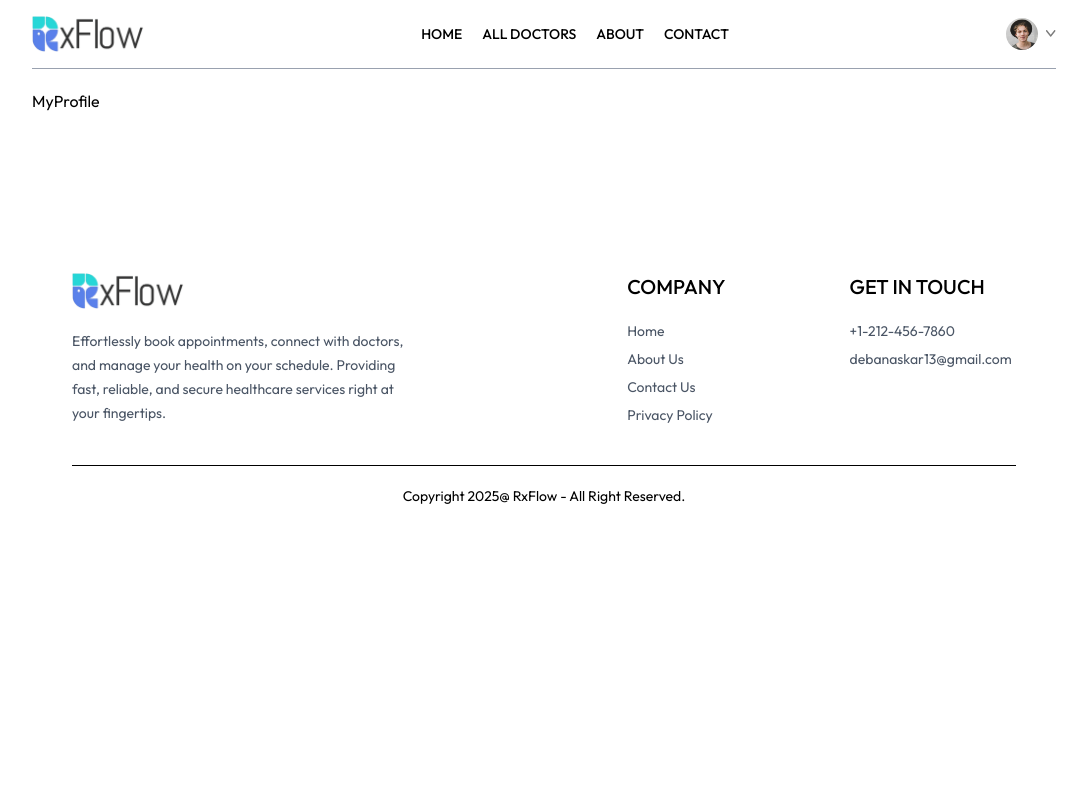
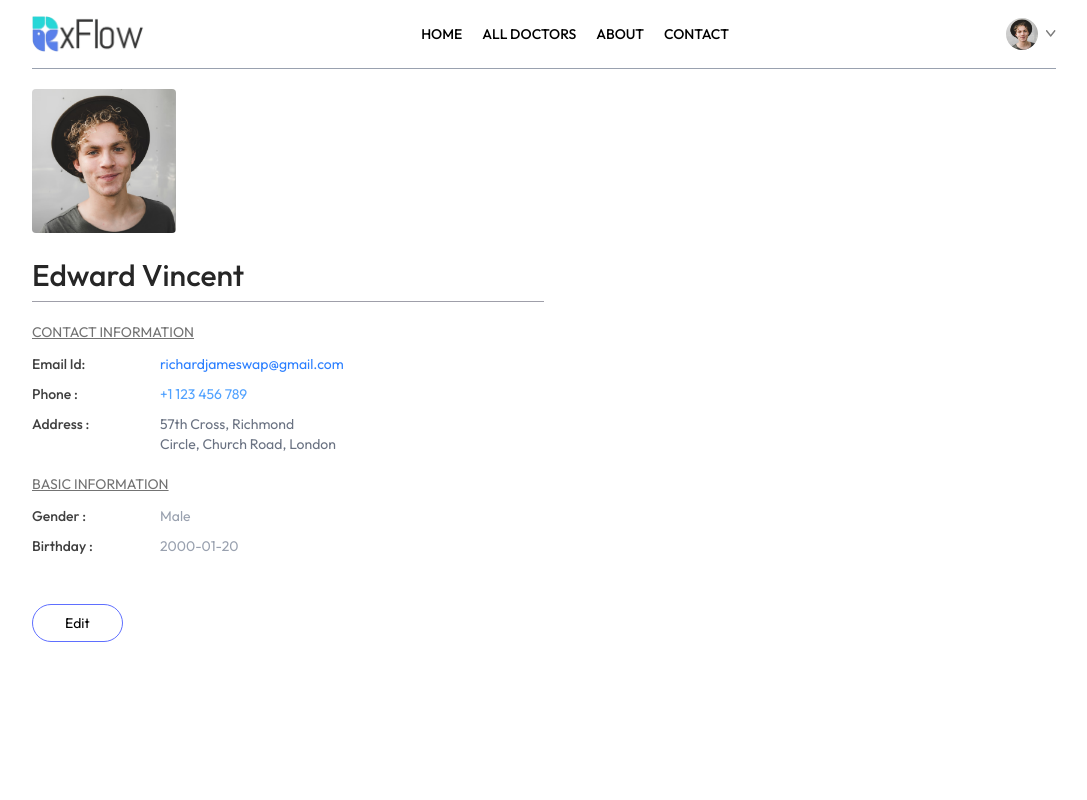
Before and after one commit to debanaskar13/Doctor-Appointment-Application, a React (Vite) app in the folder frontend/: page /my-profile in a window 1280 px wide. Shown: the top 800 px of the page, without its empty margins (96-1183 px from the left). Built offline with nearby package versions, Linux system fonts and the light colour scheme.

Commit message:
designed My Profile Page

```diff
--- a/frontend/src/components/Footer.jsx
+++ b/frontend/src/components/Footer.jsx
@@ -28,7 +28,7 @@
                     <p className='text-xl font-medium mb-5'>GET IN TOUCH</p>
                     <ul className='flex flex-col gap-2 text-gray-600'>
                         <li>+1-212-456-7860</li>
-                        <li>debanaskar13@gmail.com</li>
+                        <li>codewithdeba@gmail.com</li>
                     </ul>
                 </div>
             </div>
--- a/frontend/src/index.css
+++ b/frontend/src/index.css
@@ -12,6 +12,14 @@
 
 .bg-primary{
     background-color: #5F6FFF;
+}
+
+.text-primary{
+    color: #5F6FFF;
+}
+
+.border-primary{
+    border-color: #5F6FFF;
 }
 
 .active hr{
--- a/frontend/src/pages/MyProfile.jsx
+++ b/frontend/src/pages/MyProfile.jsx
@@ -1,9 +1,95 @@
 /* eslint-disable no-unused-vars */
-import React from 'react'
+import React, { useState } from 'react'
+import { assets } from "../assets/assets"
 
 const MyProfile = () => {
+
+  const [userData, setUserData] = useState({
+    name: 'Edward Vincent',
+    image: assets.profile_pic,
+    email: 'richardjameswap@gmail.com',
+    phone: '+1 123 456 789',
+    address: {
+      line1: '57th Cross, Richmond',
+      line2: 'Circle, Church Road, London'
+    },
+    gender: 'Male',
+    dob: '2000-01-20'
+  })
+
+  const [isEdit, setIsEdit] = useState(false)
+
+
   return (
-    <div>MyProfile</div>
+    <div className='max-w-lg flex flex-col gap-2 text-sm'>
+
+      <img className='w-36 rounded' src={userData.image} alt="" />
+
+      {
+        isEdit
+          ? <input className='bg-gray-50 text-3xl font-medium max-w-60 mt-4' type="text" value={userData.name} onChange={(e) => setUserData(prev => ({ ...prev, name: e.target.value }))} />
+          : <p className='font-medium text-3xl text-neutral-800 mt-4'>{userData.name}</p>
+      }
+
+      <hr className='bg-zinc-400 h-[1px] border-none' />
+      <div>
+        <p className='text-neutral-500 underline mt-3'>CONTACT INFORMATION</p>
+        <div className='grid grid-cols-[1fr_3fr] gap-y-2.5 mt-3 text-neutral-700'>
+          <p className='font-medium'>Email Id: </p>
+          <p className='text-blue-500'>{userData.email}</p>
+          <p className='font-medium'>Phone :</p>
+          {
+            isEdit
+              ? <input className='bg-gray-100 max-w-52' type="text" value={userData.phone} onChange={(e) => setUserData(prev => ({ ...prev, phone: e.target.value }))} />
+              : <p className='text-blue-400'>{userData.phone}</p>
+          }
+          <p className='font-medium'>Address :</p>
+          {
+            isEdit
+              ? <p>
+                <input className='bg-gray-50' value={userData.address.line1} onChange={e => setUserData(prev => ({ ...prev, address: { ...prev.address, line1: e.target.value } }))} type="text" />
+                <br />
+                <input className='bg-gray-50' value={userData.address.line2} onChange={e => setUserData(prev => ({ ...prev, address: { ...prev.address, line2: e.target.value } }))} type="text" />
+              </p>
+              : <p className='text-gray-500'>
+                {userData.address.line1}
+                <br />
+                {userData.address.line2}
+              </p>
+          }
+        </div>
+      </div>
+
+      <div>
+        <p className='text-neutral-500 underline mt-3'>BASIC INFORMATION</p>
+        <div className='grid grid-cols-[1fr_3fr] gap-y-2.5 mt-3 text-neutral-700'>
+          <p className='font-medium'>Gender :</p>
+          {
+            isEdit
+              ? <select className='max-w-20 bg-gray-100' value={userData.gender} onChange={e => setUserData(prev => ({ ...prev, gender: e.target.value }))}>
+                <option value="Male">Male</option>
+                <option value="Female">Female</option>
+              </select>
+              : <p className='text-gray-400'>{userData.gender}</p>
+          }
+          <p className='font-medium'>Birthday :</p>
+          {
+            isEdit
+              ? <input className='max-w-28 bg-gray-100' type="date" value={userData.dob} onChange={e => setUserData(prev => ({ ...prev, dob: e.target.value }))} />
+              : <p className='text-gray-400'>{userData.dob}</p>
+          }
+        </div>
+      </div>
+
+      <div className='mt-10'>
+        {
+          isEdit
+          ? <button className='border border-primary px-8 py-2 rounded-full cursor-pointer hover:bg-[#5F6FFF] hover:text-white transition-all' onClick={() => setIsEdit(false)}>Save Information</button>
+          : <button className='border border-primary px-8 py-2 rounded-full cursor-pointer hover:bg-[#5F6FFF] hover:text-white transition-all' onClick={() => setIsEdit(true)}>Edit</button>
+        }
+      </div>
+
+    </div>
   )
 }
 
```
